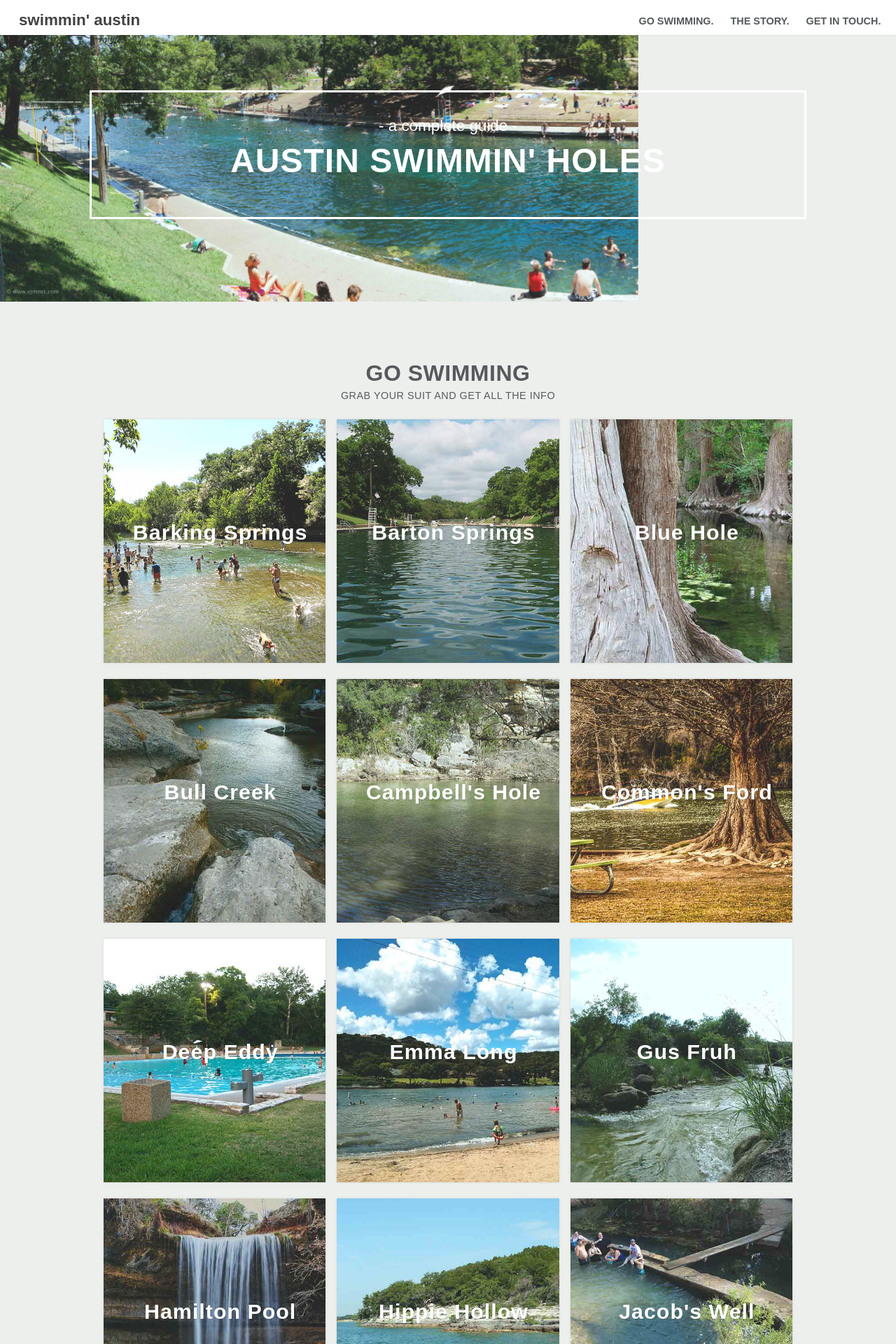
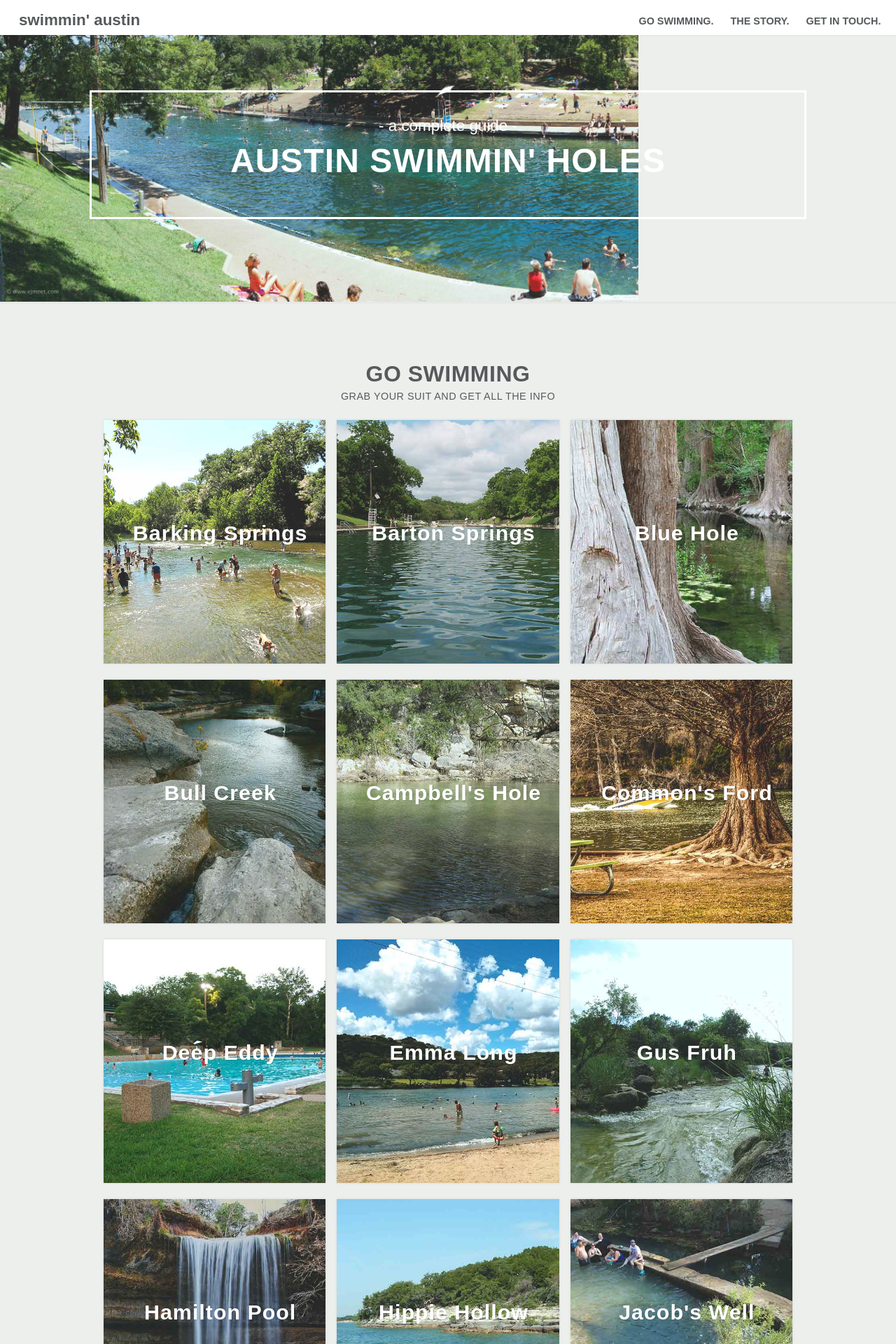
Before and after one commit to stephskaggs/swimnaustin, a Jekyll site: the page built from index.html, in a window 1280 px wide. Shown: the top 1920 px of the page at 70% size. Built offline with Jekyll 4.4.1, drawn with Linux system fonts in a browser that asks for light colours; nearby versions of some CDN libraries; some web fonts are replaced.

Commit message:
updated the head images on new pages

```diff
--- a/_sass/_base.scss
+++ b/_sass/_base.scss
@@ -39,6 +39,10 @@
     font-weight: 100;
     font-size: 1.1em;
 }
+
+// p {
+//     margin-bottom: 2em;
+// }
 
 
 
--- a/_sass/_layout.scss
+++ b/_sass/_layout.scss
@@ -3,9 +3,11 @@
 
 .site-header {
     // border-top: 5px solid $grey-color-dark;
-    // border-bottom: 1px solid $grey-color-light;
-    min-height: 70px;
+    border-bottom: 1px solid $grey-color-light;
+    min-height: auto;
     position: relative;
+    box-shadow: 0 0 3px rgba(0, 0, 0, 0.1);
+    // border: black solid;
 }
 
 .top-bar {
@@ -30,14 +32,18 @@
     margin-left: 1.2em;
     text-transform: lowercase;
     padding-top: .4em;
-    color: $text-color;
+
+
+    a {
+        color: $text-color;
+    }
 
     // border: black solid;
 
 
     &,
     &:visited {
-        color: $grey-color-dark;
+        color: $text-color;
     }
 }
 
@@ -181,17 +187,17 @@
 
 // HOMEPAGE main headline over image
 
-// .hero {
+.hero {
 
-//     img {
-//     border: black solid;
-//     width: 100%;
-//     padding:0;
-//     margin: 0;
-//     display: block;
-//     box-shadow: 0 0 3.5px rgba(0, 0, 0, 0.1);
-//     }
-// }
+    img {
+    // border: black solid;
+    // width: 100%;
+    // padding:0;
+    // margin: 0;
+    // display: block;
+    box-shadow: 0 0 3.5px rgba(0, 0, 0, 0.1);
+    }
+}
 
 .slides {
        box-shadow: 1 1 3.5px rgba(0, 0, 0, 0.1);
@@ -534,5 +540,15 @@
 .section-image {
     margin: 0;
     padding: 0;
+    position: relative;
 
+    img {
+    box-shadow: 0 0 3px rgba(0, 0, 0, 0.1);
+    }
 }
+
+.hole-body {
+    p {
+        margin-bottom: 4em;
+    }
+}
```
